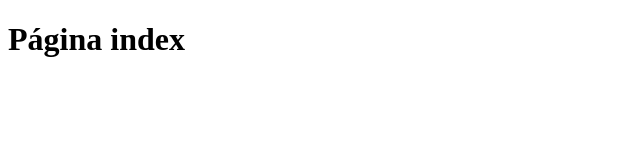
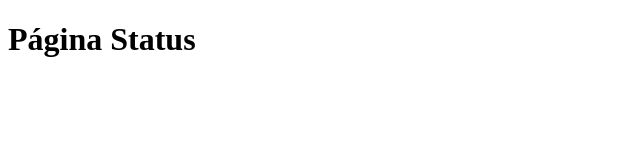
Before and after one commit to MatheusEdu188/OficinaGit, a plain HTML site: page index.html in a window 1280 px wide. Shown: the full height of the page, 0-640 px from the left. Drawn offline with Linux system fonts and the light colour scheme.

Commit message:
Novas alterações no titulo da pagina.

```diff
--- a/index.html
+++ b/index.html
@@ -6,6 +6,6 @@
     <title>Página Index</title>
 </head>
 <body>
-    <h1>Página index</h1>
+    <h1>Página Status</h1>
 </body>
 </html>
```
